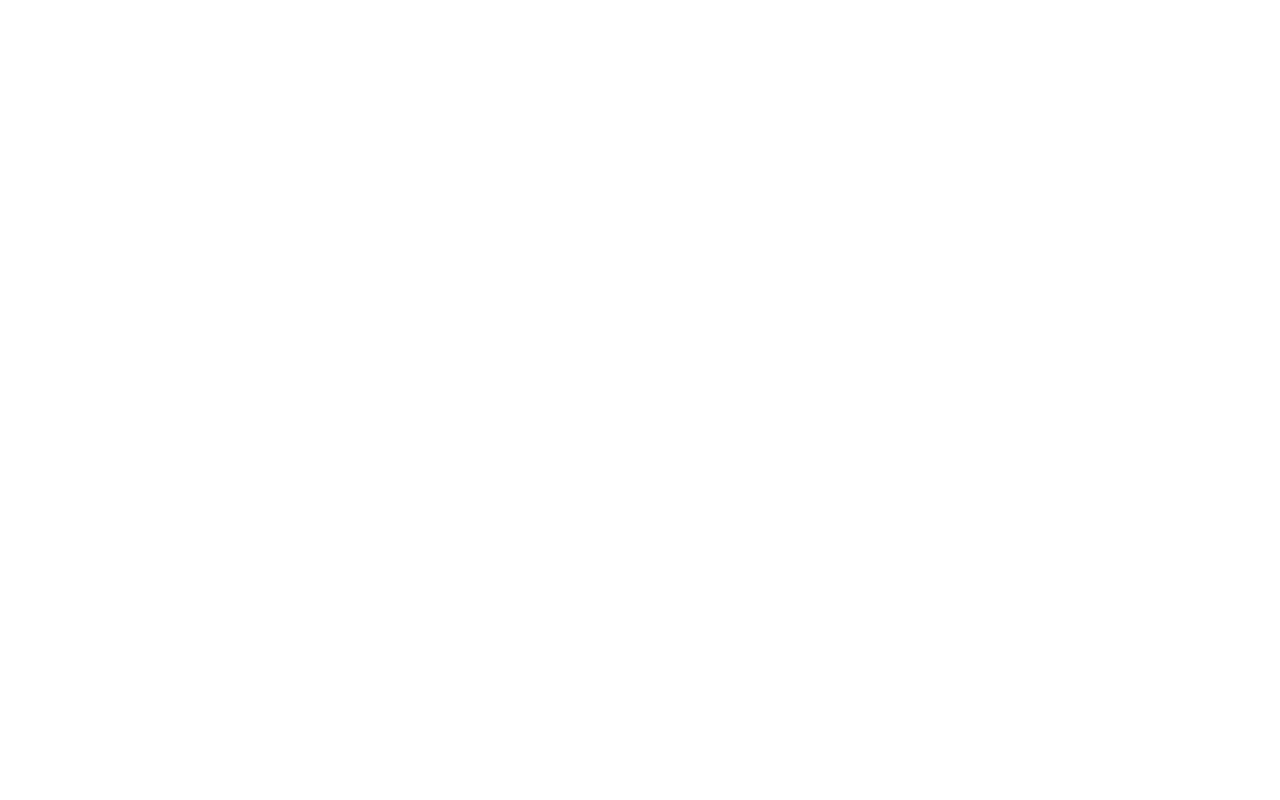
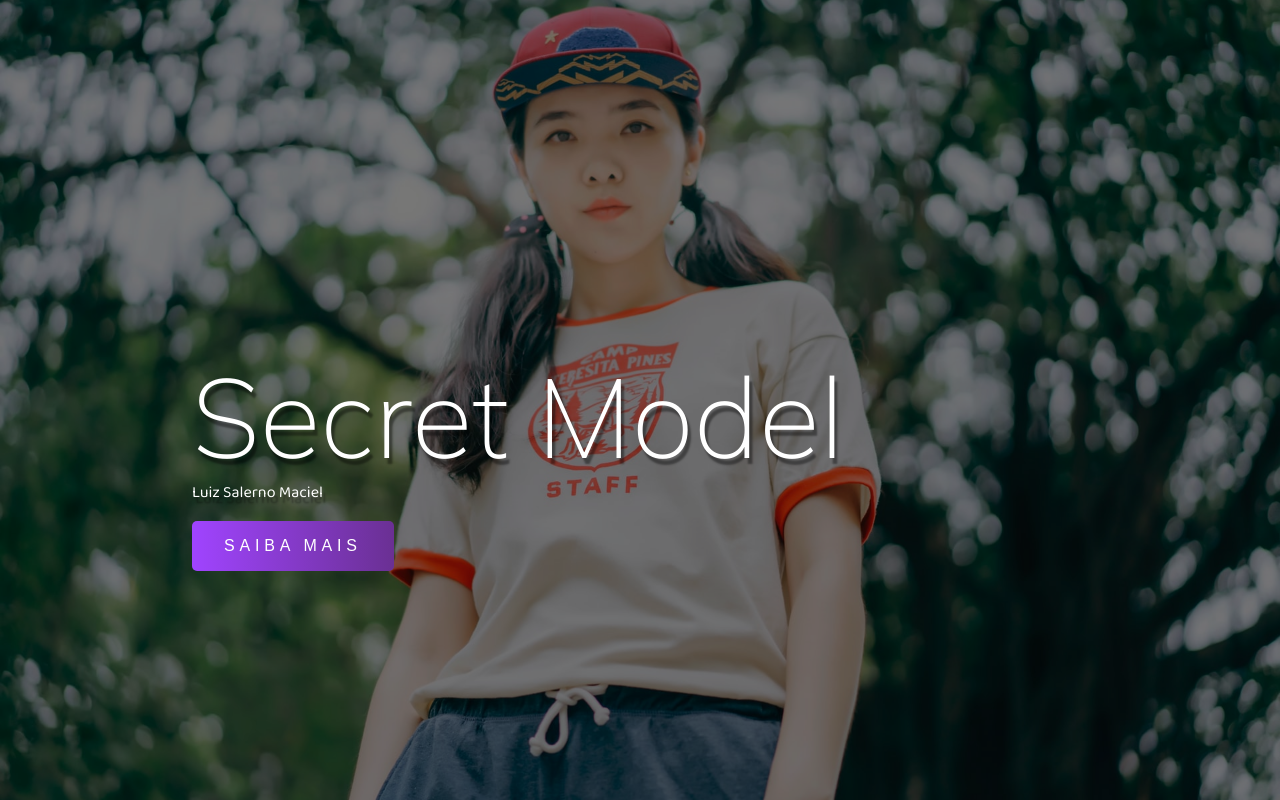
Before and after one commit to luvsx/website, a plain HTML site: page index.html in a window 1280 px wide. Drawn offline with Linux system fonts and the light colour scheme.

Commit message:
Add files via upload

```diff
--- a/index.html
+++ b/index.html
@@ -4,10 +4,27 @@
     <meta charset="UTF-8">
     <meta http-equiv="X-UA-Compatible" content="IE=edge">
     <meta name="viewport" content="width=device-width, initial-scale=1.0">
+    <link rel="apple-touch-icon" sizes="180x180" href="imagens/apple-touch-icon.png">
+    <link rel="icon" type="image/png" sizes="32x32" href="imagens/favicon-32x32.png">
+    <link rel="icon" type="image/png" sizes="16x16" href="imagens/favicon-16x16.png">
+    <link rel="manifest" href="/site.webmanifest">
     <link rel="stylesheet" href="style.css">
-    <title>WEBSITE</title>
+    <title>Secret Model</title>
 </head>
 <body>
 
+    <div class="container">
+        <header>
+            <div class="img-wrapper">
+                <img src="imagens/model2.jpg" alt="">
+            </div>
+            <div class="banner">
+                <h1>Secret Model</h1>
+                <p>Luiz Salerno Maciel</p>
+                <button>Saiba mais</button>
+            </div>
+        </header>
+    </div>
+
 </body>
 </html>
--- a/style.css
+++ b/style.css
@@ -1,3 +1,100 @@
 @import url('https://fonts.googleapis.com/css2?family=Baloo+2&family=Mulish:wght@200;300&family=Teko:wght@300;400&display=swap');
 
 @import url(https://cdnjs.cloudflare.com/ajax/libs/font-awesome/5.15.3/css/all.min.css);
+
+*{
+    margin: 0;
+    padding: 0;
+}
+
+header{
+    width: 100%;
+    height: 100vh;
+    overflow: hidden;
+    position:relative;
+}
+
+.img-wrapper{
+    width: 100%;
+    height: 100%;
+    overflow: hidden;
+    background-color: rgba(0,0,0,8)
+}
+
+.img-wrapper img{
+    width: 100%;
+    height: 100%;
+    object-fit: cover;
+    opacity: 0.5;
+    animation: zoom 3s;
+}
+
+@keyframes zoom {
+    0%{
+        transform: scale(1.3);
+    }
+    100%{
+        transform: scale(1);
+    }
+}
+
+.banner{
+    position: absolute;
+    top: 50%;
+    left: 15%;
+}
+
+.banner h1{
+    color: #ffffff;
+    font-size: 7rem;
+    font-family: "Mulish", serif;
+    font-weight: 200;
+    text-shadow: .2rem .4rem 2px rgba(0, 0, 0, .4);
+    line-height: 2rem;
+    margin-bottom: 3rem;
+    opacity: 0%;
+    animation: moveBanner 1s 0.5s forwards;
+}
+
+@keyframes moveBanner {
+    0%{
+        transform: translateY(10rem) rotateY(-30deg) ;
+
+    }
+    100%{
+        transform: translateY(0rem) rotateY(0);
+        opacity: 1;
+
+    }
+}
+
+.banner p{
+    font-family: "Baloo 2", serif;
+    color: #fff;
+    font-size: 2;
+    text-shadow: .2rem .4rem 2px rgba(0, 0, 0, .4);
+    margin-bottom: 1rem;
+    opacity: 0%;
+    animation: moveBanner 1s 0.7s forwards;
+}
+
+.banner button{
+    font-family: "Teko" serif;
+    color: #fff;
+    font-size: 1rem;
+    letter-spacing: 0.3rem;
+    border-radius: 5px;
+    text-transform: uppercase;
+    background: #6a3093;
+    background: -webkit-linear-gradient(to right, #a044ff, #6a3093);
+    background: linear-gradient(to right, #a044ff, #6a3093);
+    padding: 1rem 2rem;
+    border: none;
+    cursor: pointer;
+    opacity: 0%;
+    animation: moveBanner 1s 0.9s forwards;
+}
+
+.banner button:hover{
+    opacity: 0.8;
+}
```
Also changed, not shown: favicon.ico, imagens/android-chrome-192x192.png (added), imagens/android-chrome-512x512.png (added), imagens/apple-touch-icon.png (added), imagens/favicon-16x16.png (added), imagens/favicon-32x32.png (added), imagens/model.jpg (added), imagens/model2.jpg (added), 1 other file.
